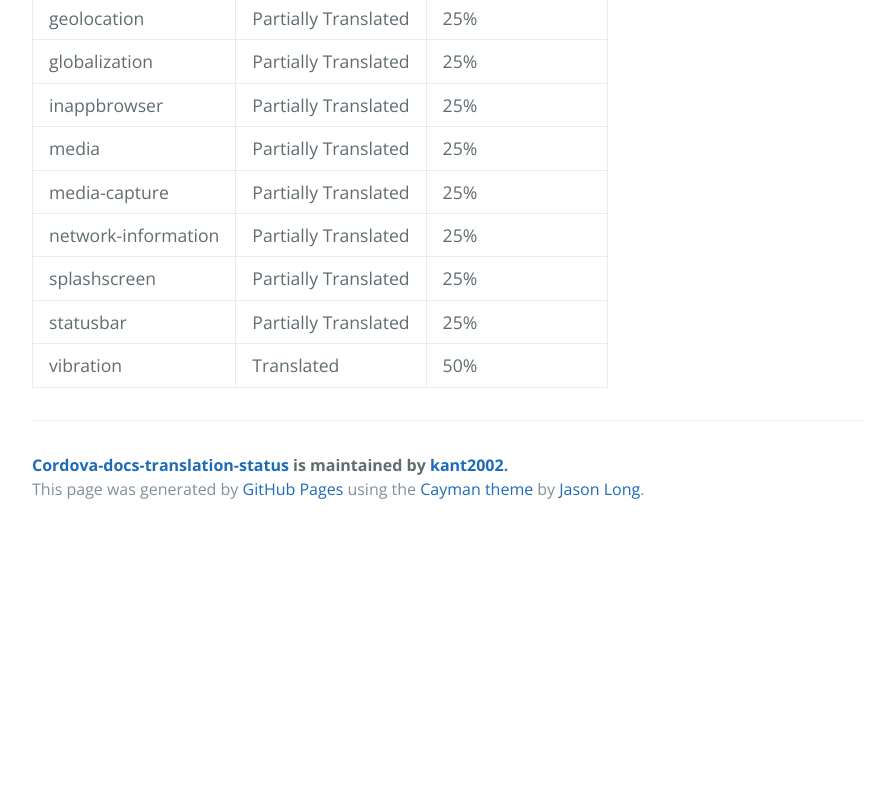
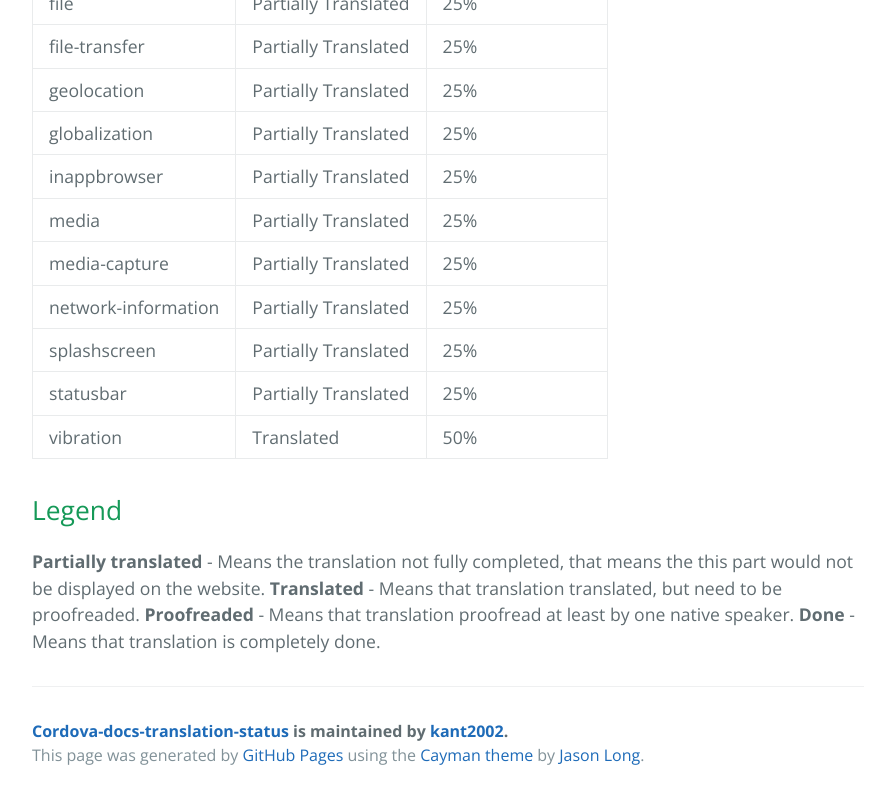
Before and after one commit to kant2002/cordova-docs-translation-status, a plain HTML site: page index.html in a window 1280 px wide. Shown: the part 1247-2046 px from the top of the page, without its empty margins (192-1087 px from the left). Before the commit the page ends 1780 px from the top, so only its background shows below. Drawn offline with nearby package versions, Linux system fonts and the light colour scheme.

```diff
--- a/index.html
+++ b/index.html
@@ -23,6 +23,9 @@
 <a id="cordova-docs-translation-status" class="anchor" href="#cordova-docs-translation-status" aria-hidden="true"><span class="octicon octicon-link"></span></a>cordova-docs-translation-status</h1>
 
 <p>Status page for the translation of the Cordova documentation</p>
+
+<h2>
+<a id="status" class="anchor" href="#status" aria-hidden="true"><span class="octicon octicon-link"></span></a>Status</h2>
 
 <p>Here the QA status of Russian translation of Cordova docs.</p>
 
@@ -157,6 +160,14 @@
 </tbody>
 </table>
 
+<h2>
+<a id="legend" class="anchor" href="#legend" aria-hidden="true"><span class="octicon octicon-link"></span></a>Legend</h2>
+
+<p><strong>Partially translated</strong> - Means the translation not fully completed, that means the this part would not be displayed on the website.
+<strong>Translated</strong> - Means that translation translated, but need to be proofreaded.
+<strong>Proofreaded</strong> - Means that translation proofread at least by one native speaker.
+<strong>Done</strong> - Means that translation is completely done.</p>
+
       <footer class="site-footer">
         <span class="site-footer-owner"><a href="https://github.com/kant2002/cordova-docs-translation-status">Cordova-docs-translation-status</a> is maintained by <a href="https://github.com/kant2002">kant2002</a>.</span>
 
```
Also changed, not shown: params.json (+1 -1 lines).
